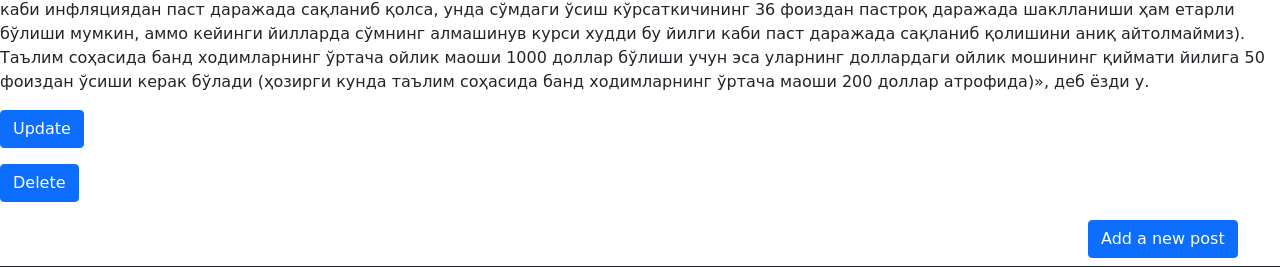
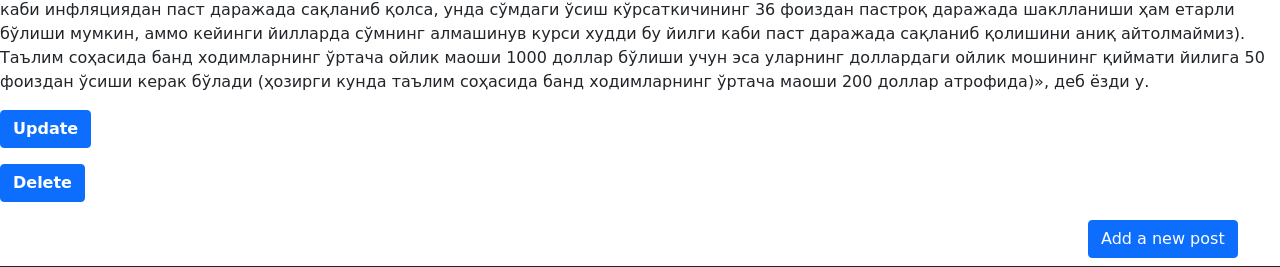
Before and after one commit to Shahrizoda888/Blog-post2, a Django app: page /detail-post/1/ in a window 1280 px wide. Shown: the part 1363-1630 px from the top of the page. Run offline with Django 3.2, Linux system fonts and the light colour scheme; data comes from the database, SQL or seed files in the repository.

Commit message:
git commit -m "detail_post"

```diff
--- a/templates/detail_post.html
+++ b/templates/detail_post.html
@@ -10,7 +10,7 @@
     <p>{{ post.body }}</p>
 </div>
 
-<p><a href="{% url 'update_post' post.pk %}" class="btn btn-primary">Update</a></p>
-<p><a href="{% url 'delete_post' post.pk %}" class="btn btn-primary">Delete</a></p>
+<p><a href="{% url 'update_post' post.pk %}" class="btn btn-primary"><strong>Update</strong> </a></p>
+<p><a href="{% url 'delete_post' post.pk %}" class="btn btn-primary"> <strong>Delete</strong> </a></p>
 
 {% endblock content %}
```
